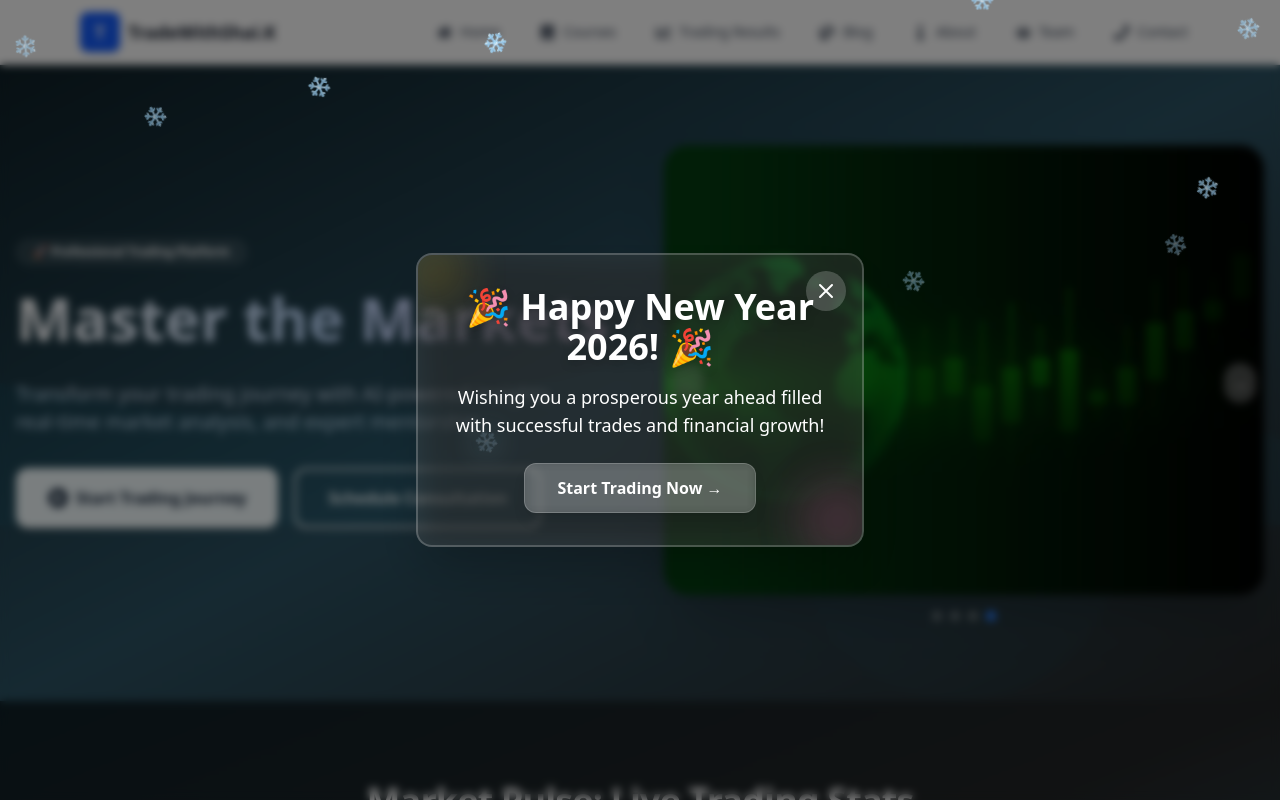
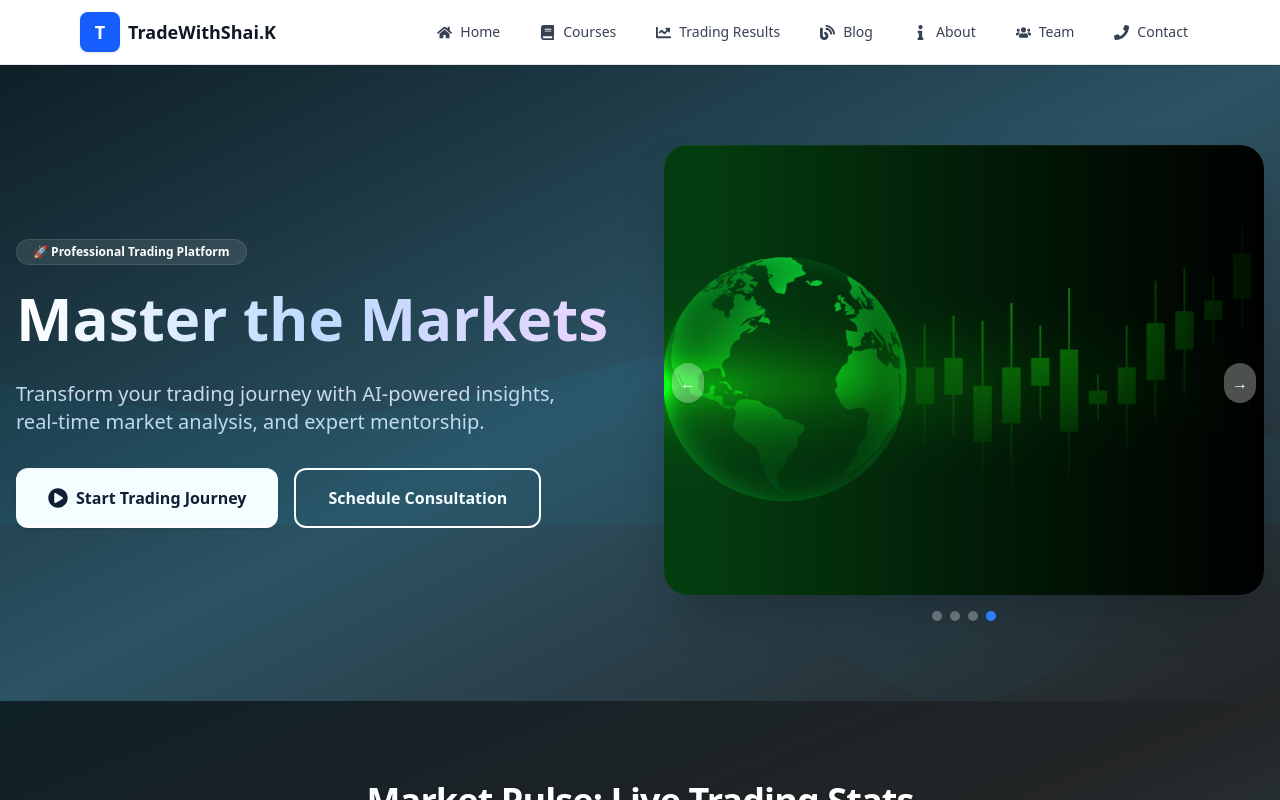
Before and after one commit to Ranjeet550/trade, a React (Vite) app: page / in a window 1280 px wide. Shown: the top 800 px of the page. Built offline with nearby package versions, Linux system fonts and the light colour scheme.

Commit message:
off notifications

```diff
--- a/src/components/Notifications.jsx
+++ b/src/components/Notifications.jsx
@@ -1,95 +1,95 @@
-import { useState, useEffect } from 'react';
+// import { useState, useEffect } from 'react';
 
-export default function NewYearPopup() {
-  const [isVisible, setIsVisible] = useState(false);
+// export default function NewYearPopup() {
+//   const [isVisible, setIsVisible] = useState(false);
 
-  useEffect(() => {
-    // Show the popup after 2 seconds
-    const timer = setTimeout(() => {
-      setIsVisible(true);
-    }, 2000);
+//   useEffect(() => {
+//     // Show the popup after 2 seconds
+//     const timer = setTimeout(() => {
+//       setIsVisible(true);
+//     }, 2000);
 
-    return () => clearTimeout(timer);
-  }, []);
+//     return () => clearTimeout(timer);
+//   }, []);
 
-  const handleClose = () => {
-    setIsVisible(false);
-  };
+//   const handleClose = () => {
+//     setIsVisible(false);
+//   };
 
-  if (!isVisible) return null;
+//   if (!isVisible) return null;
 
-  return (
-    <div className="fixed inset-0 z-50 flex items-center justify-center bg-black/50 backdrop-blur-sm">
-      {/* Snowfall Animation - CSS based */}
-      <div className="absolute inset-0 overflow-hidden pointer-events-none">
-        {[...Array(30)].map((_, i) => (
-          <div
-            key={i}
-            className="absolute text-white text-xl animate-snowfall"
-            style={{
-              left: `${Math.random() * 100}%`,
-              top: `${Math.random() * -100}%`,
-              animationDelay: `${Math.random() * 5}s`,
-              animationDuration: `${5 + Math.random() * 5}s`
-            }}
-          >
-            ❄
-          </div>
-        ))}
-      </div>
+//   return (
+//     <div className="fixed inset-0 z-50 flex items-center justify-center bg-black/50 backdrop-blur-sm">
+//       {/* Snowfall Animation - CSS based */}
+//       <div className="absolute inset-0 overflow-hidden pointer-events-none">
+//         {[...Array(30)].map((_, i) => (
+//           <div
+//             key={i}
+//             className="absolute text-white text-xl animate-snowfall"
+//             style={{
+//               left: `${Math.random() * 100}%`,
+//               top: `${Math.random() * -100}%`,
+//               animationDelay: `${Math.random() * 5}s`,
+//               animationDuration: `${5 + Math.random() * 5}s`
+//             }}
+//           >
+//             ❄
+//           </div>
+//         ))}
+//       </div>
 
-      <div className="relative bg-white/10 backdrop-blur-lg rounded-2xl p-8 max-w-md mx-4 shadow-2xl border-2 border-white/20 overflow-hidden z-10">
-        {/* Close Button */}
-        <button
-          onClick={handleClose}
-          className="absolute top-4 right-4 z-20 bg-white/20 hover:bg-white/30 text-white rounded-full p-2 transition-all"
-          aria-label="Close"
-        >
-          <svg className="w-6 h-6" fill="none" stroke="currentColor" viewBox="0 0 24 24">
-            <path strokeLinecap="round" strokeLinejoin="round" strokeWidth="2" d="M6 18L18 6M6 6l12 12"></path>
-          </svg>
-        </button>
+//       <div className="relative bg-white/10 backdrop-blur-lg rounded-2xl p-8 max-w-md mx-4 shadow-2xl border-2 border-white/20 overflow-hidden z-10">
+//         {/* Close Button */}
+//         <button
+//           onClick={handleClose}
+//           className="absolute top-4 right-4 z-20 bg-white/20 hover:bg-white/30 text-white rounded-full p-2 transition-all"
+//           aria-label="Close"
+//         >
+//           <svg className="w-6 h-6" fill="none" stroke="currentColor" viewBox="0 0 24 24">
+//             <path strokeLinecap="round" strokeLinejoin="round" strokeWidth="2" d="M6 18L18 6M6 6l12 12"></path>
+//           </svg>
+//         </button>
 
-        {/* Content */}
-        <div className="relative z-10 text-center text-white">
-          <h2 className="text-3xl md:text-4xl font-black mb-4 drop-shadow-lg">
-            🎉 Happy New Year 2026! 🎉
-          </h2>
-          <p className="text-lg mb-6 font-medium">
-            Wishing you a prosperous year ahead filled with successful trades and financial growth!
-          </p>
+//         {/* Content */}
+//         <div className="relative z-10 text-center text-white">
+//           <h2 className="text-3xl md:text-4xl font-black mb-4 drop-shadow-lg">
+//             🎉 Happy New Year 2026! 🎉
+//           </h2>
+//           <p className="text-lg mb-6 font-medium">
+//             Wishing you a prosperous year ahead filled with successful trades and financial growth!
+//           </p>
 
-          <button
-            onClick={handleClose}
-            className="bg-white/20 backdrop-blur-sm text-white font-bold px-8 py-3 rounded-xl hover:bg-white/30 transition-all shadow-lg border border-white/20"
-          >
-            Start Trading Now →
-          </button>
-        </div>
+//           <button
+//             onClick={handleClose}
+//             className="bg-white/20 backdrop-blur-sm text-white font-bold px-8 py-3 rounded-xl hover:bg-white/30 transition-all shadow-lg border border-white/20"
+//           >
+//             Start Trading Now →
+//           </button>
+//         </div>
 
-        {/* Decorative Elements */}
-        <div className="absolute -top-4 -left-4 w-16 h-16 bg-yellow-400/30 rounded-full blur-xl animate-pulse"></div>
-        <div className="absolute -bottom-4 -right-4 w-20 h-20 bg-pink-400/30 rounded-full blur-xl animate-pulse"></div>
-      </div>
-    </div>
-  );
-}
+//         {/* Decorative Elements */}
+//         <div className="absolute -top-4 -left-4 w-16 h-16 bg-yellow-400/30 rounded-full blur-xl animate-pulse"></div>
+//         <div className="absolute -bottom-4 -right-4 w-20 h-20 bg-pink-400/30 rounded-full blur-xl animate-pulse"></div>
+//       </div>
+//     </div>
+//   );
+// }
 
-// Add custom CSS for snowfall animation
-const style = document.createElement('style');
-style.textContent = `
-  @keyframes snowfall {
-    0% {
-      transform: translateY(0) rotate(0deg);
-      opacity: 1;
-    }
-    100% {
-      transform: translateY(100vh) rotate(360deg);
-      opacity: 0;
-    }
-  }
-  .animate-snowfall {
-    animation: snowfall linear infinite;
-  }
-`;
-document.head.appendChild(style);
+// // Add custom CSS for snowfall animation
+// const style = document.createElement('style');
+// style.textContent = `
+//   @keyframes snowfall {
+//     0% {
+//       transform: translateY(0) rotate(0deg);
+//       opacity: 1;
+//     }
+//     100% {
+//       transform: translateY(100vh) rotate(360deg);
+//       opacity: 0;
+//     }
+//   }
+//   .animate-snowfall {
+//     animation: snowfall linear infinite;
+//   }
+// `;
+// document.head.appendChild(style);
--- a/src/pages/Home.jsx
+++ b/src/pages/Home.jsx
@@ -1,6 +1,6 @@
 import { useState, useEffect } from 'react';
 import { FaPlayCircle, FaUsers, FaChartLine, FaTrophy, FaHeadset, FaChartBar, FaUserFriends, FaShieldAlt, FaGraduationCap, FaStar, FaCrown } from 'react-icons/fa';
-import NewYearPopup from '../components/Notifications';
+// import NewYearPopup from '../components/Notifications';
 
 // Simple Carousel component for trading images
 const tradingImages = [
@@ -67,7 +67,7 @@ export default function Home() {
   return (
     <div className="relative">
       <main className="font-sans">
-      <NewYearPopup />
+      {/* <NewYearPopup /> */}
       {/* Hero Section */}
       <section className="relative min-h-[70vh] flex items-center overflow-hidden bg-gradient-to-br from-[#0f2027] via-[#2c5364] to-[#232526] text-white trader-hero-bg">
         {/* Decorative SVG or shapes for trading theme */}
```
